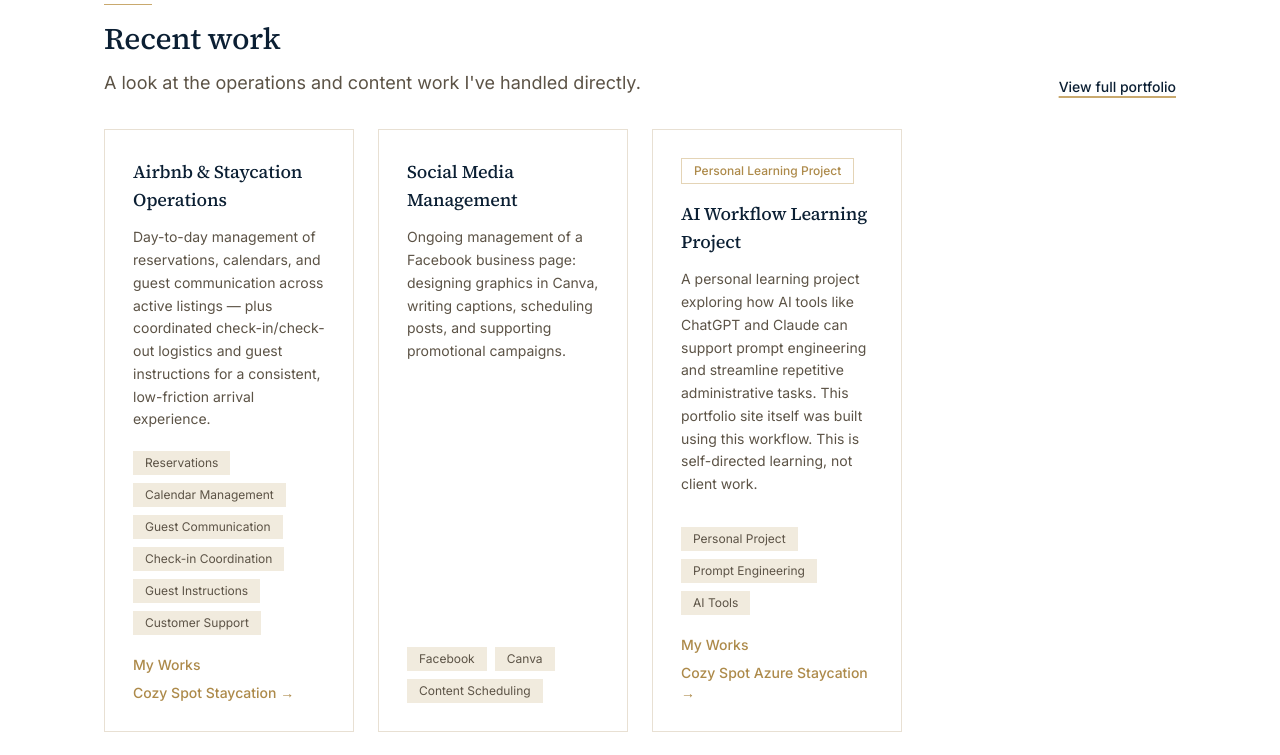
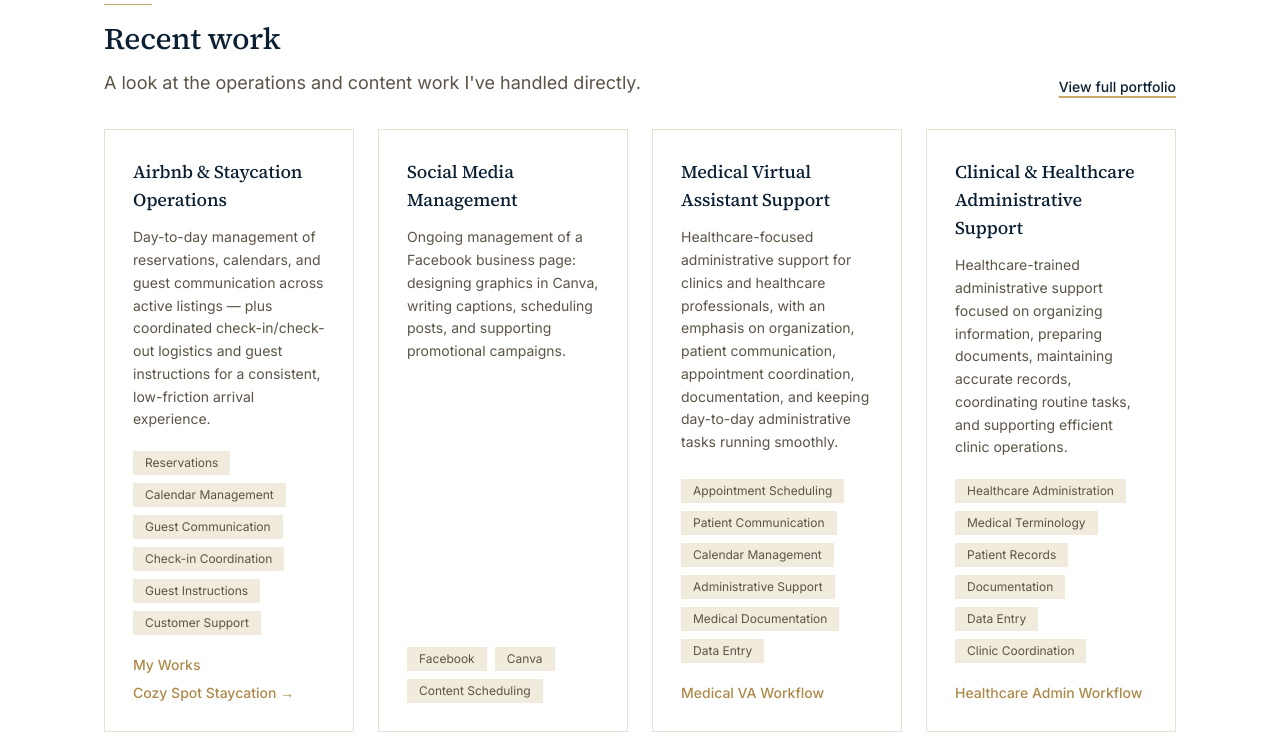
Before and after one commit to honeyliepatricio/honeylie-patricio-portfolio, a Next.js app: page / in a window 1280 px wide. Shown: the part 2100-2855 px from the top of the page. Built offline with nearby package versions, Linux system fonts and the light colour scheme.

Commit message:
Update content.ts

```diff
--- a/src/data/content.ts
+++ b/src/data/content.ts
@@ -155,7 +155,7 @@ export type PortfolioProject = {
 };
 
 export const portfolioProjects: PortfolioProject[] = [
-   {
+  {
     id: "airbnb-operations",
     title: "Airbnb & Staycation Operations",
     description:
@@ -178,6 +178,38 @@ export const portfolioProjects: PortfolioProject[] = [
     description:
       "Ongoing management of a Facebook business page: designing graphics in Canva, writing captions, scheduling posts, and supporting promotional campaigns.",
     tags: ["Facebook", "Canva", "Content Scheduling"],
+  },
+  {
+    id: "medical-va-support",
+    title: "Medical Virtual Assistant Support",
+    description:
+      "Healthcare-focused administrative support for clinics and healthcare professionals, with an emphasis on organization, patient communication, appointment coordination, documentation, and keeping day-to-day administrative tasks running smoothly.",
+    tags: [
+      "Appointment Scheduling",
+      "Patient Communication",
+      "Calendar Management",
+      "Administrative Support",
+      "Medical Documentation",
+      "Data Entry",
+    ],
+    link: "#",
+    linkLabel: "Medical VA Workflow",
+  },
+  {
+    id: "clinical-healthcare-admin",
+    title: "Clinical & Healthcare Administrative Support",
+    description:
+      "Healthcare-trained administrative support focused on organizing information, preparing documents, maintaining accurate records, coordinating routine tasks, and supporting efficient clinic operations.",
+    tags: [
+      "Healthcare Administration",
+      "Medical Terminology",
+      "Patient Records",
+      "Documentation",
+      "Data Entry",
+      "Clinic Coordination",
+    ],
+    link: "#",
+    linkLabel: "Healthcare Admin Workflow",
   },
   {
     id: "ai-workflow-learning",
```
